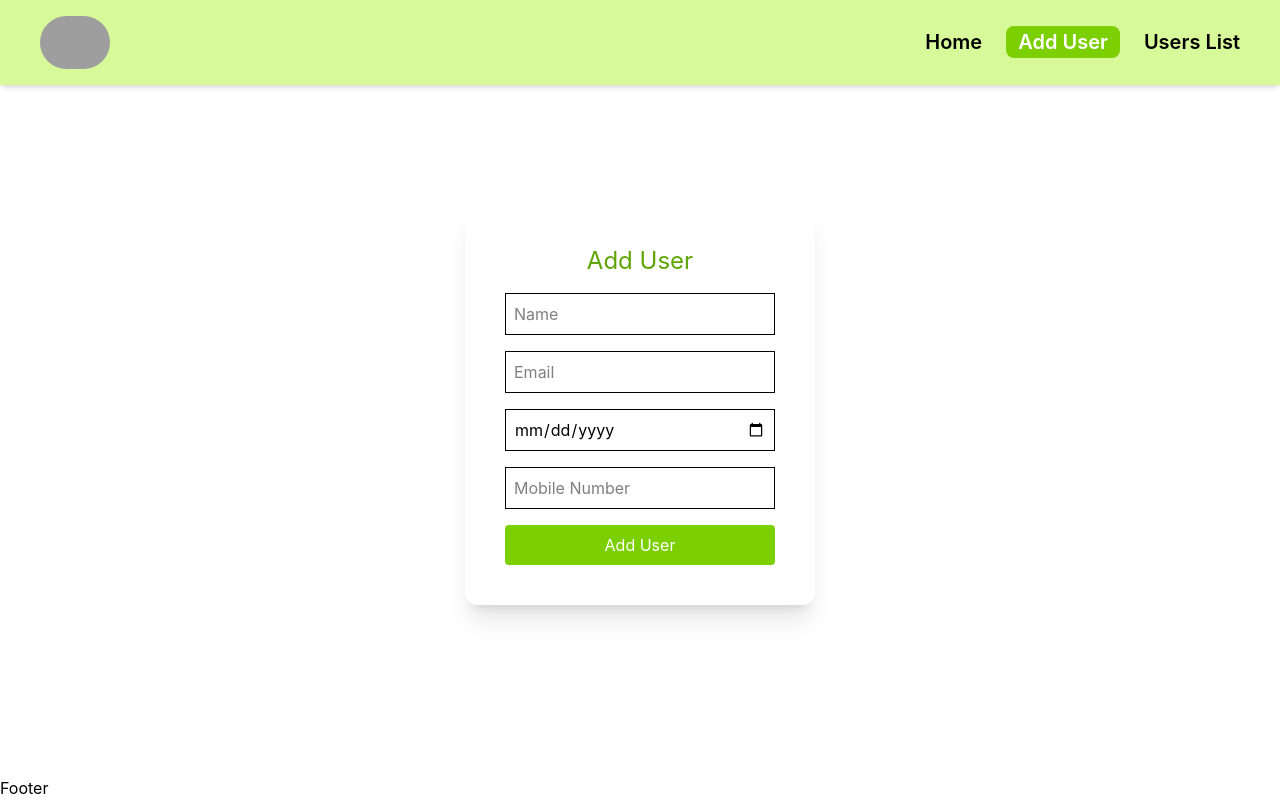
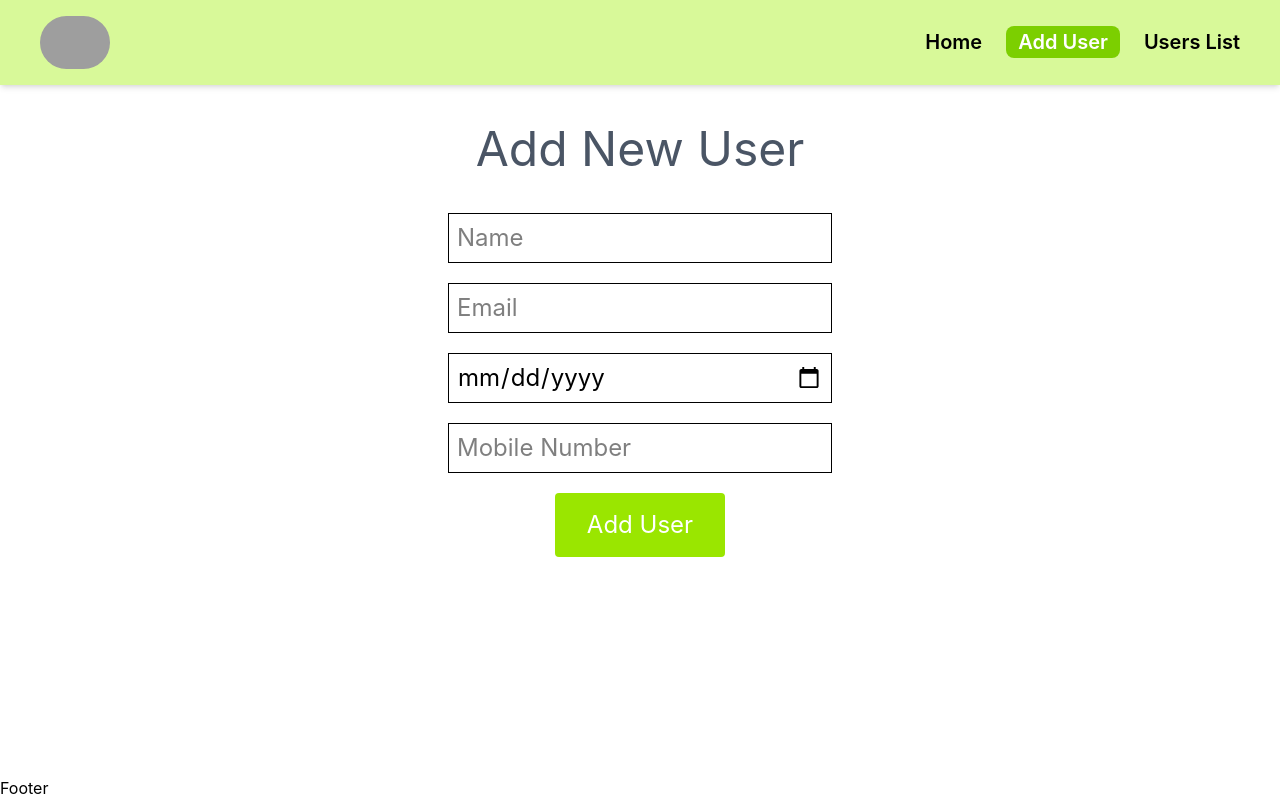
Before and after one commit to sravya-kandula/Week8Project, a React app in the folder frontend/: page /add-user in a window 1280 px wide. Built offline with nearby package versions, Linux system fonts and the light colour scheme; grey boxes are pictures that could not be loaded; the HTML template or start-up script is replaced by a standard one.

Commit message:
Refactor AddUser component with react-hook-form
Refactored AddUser component to use react-hook-form for form handling. Updated API endpoint and improved loading and error handling.

```diff
--- a/frontend/src/components/AddUser.jsx
+++ b/frontend/src/components/AddUser.jsx
@@ -1,68 +1,86 @@
 import { useState } from "react";
+import { useForm } from "react-hook-form";
+import { useNavigate } from "react-router";
 
 function AddUser() {
-  const [user, setUser] = useState({
-    name: "",
-    email: "",
-    dateOfBirth: "",
-    mobileNumber: "",
-  });
+  const {
+    register,
+    handleSubmit,
+    formState: { errors },
+  } = useForm();
+  const [loading, setLoading] = useState(false);
+  const [error, setError] = useState(null);
 
-  const handleChange = (e) => {
-    setUser({ ...user, [e.target.name]: e.target.value });
+  const navigate = useNavigate();
+
+  const onUserCreate = async (newUser) => {
+    setLoading(true);
+    setError(null);
+    try {
+      const res = await fetch(
+        "https://atpassignments.onrender.com/user-api/users",
+        {
+          method: "POST",
+          headers: { "Content-Type": "application/json" },
+          body: JSON.stringify(newUser),
+        },
+      );
+
+      if (res.status === 201) {
+        // Navigate to UsersList and trigger refresh
+        navigate("/users-list", { state: { refresh: true } });
+      } else {
+        const errMsg = await res.text();
+        throw new Error(errMsg || "Error adding user");
+      }
+    } catch (err) {
+      console.log(err);
+      setError(err);
+    } finally {
+      setLoading(false);
+    }
   };
 
-  const handleSubmit = async (e) => {
-    e.preventDefault();
-
-    await fetch("http://localhost:4000/user-api/create-user", {
-      method: "POST",
-      headers: {
-        "Content-Type": "application/json",
-      },
-      body: JSON.stringify(user),
-    });
-
-    alert("User Added Successfully");
-  };
+  if (loading)
+    return <p className="text-center text-orange-400 text-3xl">Loading...</p>;
+  if (error)
+    return <p className="text-center text-red-400 text-3xl">{error.message}</p>;
 
   return (
-    <div className="flex justify-center mt-20">
+    <div className="text-center">
+      <h1 className="text-5xl text-gray-600">Add New User</h1>
       <form
-        onSubmit={handleSubmit}
-        className="flex flex-col gap-4 p-10 shadow-xl rounded-xl w-[350px]"
+        onSubmit={handleSubmit(onUserCreate)}
+        className="max-w-96 mx-auto mt-10"
       >
-        <h1 className="text-2xl text-center text-lime-600">Add User</h1>
-
         <input
-          name="name"
+          type="text"
+          {...register("name", { required: true })}
+          className="mb-5 border w-full text-2xl p-2"
           placeholder="Name"
-          onChange={handleChange}
-          className="border p-2"
         />
-
         <input
-          name="email"
+          type="email"
+          {...register("email", { required: true })}
+          className="mb-5 border w-full text-2xl p-2"
           placeholder="Email"
-          onChange={handleChange}
-          className="border p-2"
         />
-
         <input
           type="date"
-          name="dateOfBirth"
-          onChange={handleChange}
-          className="border p-2"
+          {...register("dateOfBirth", { required: true })}
+          className="mb-5 border w-full text-2xl p-2"
+          placeholder="Date of Birth"
         />
-
         <input
-          name="mobileNumber"
+          type="number"
+          {...register("mobileNumber", { required: true })}
+          className="mb-5 border w-full text-2xl p-2"
           placeholder="Mobile Number"
-          onChange={handleChange}
-          className="border p-2"
         />
-
-        <button className="bg-lime-500 text-white p-2 rounded">
+        <button
+          type="submit"
+          className="text-2xl bg-lime-400 text-white px-8 py-4 rounded"
+        >
           Add User
         </button>
       </form>
```
